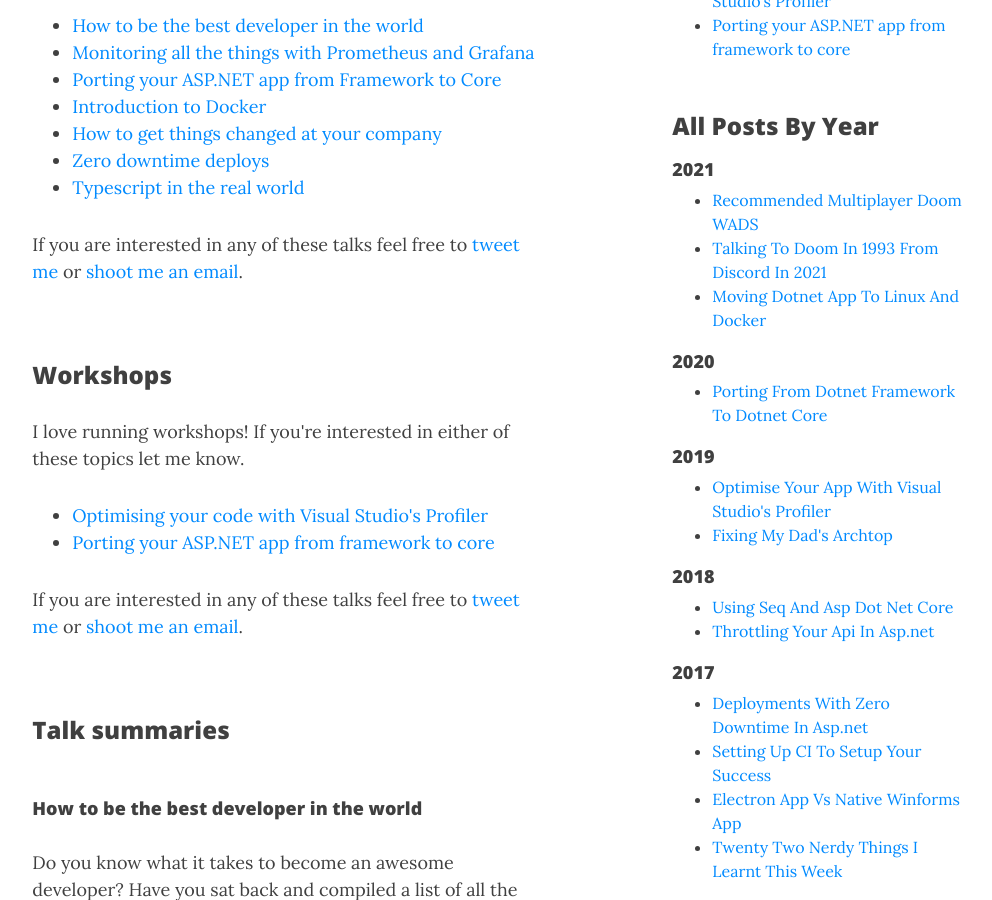
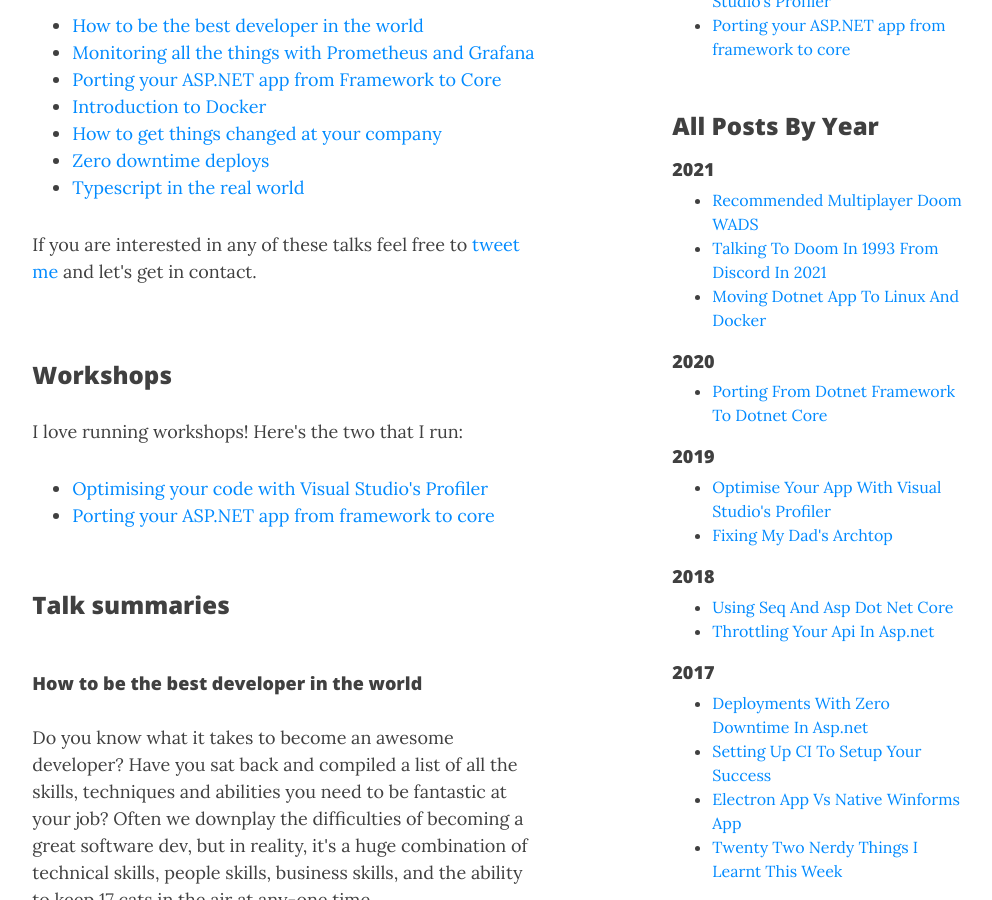
Before and after one commit to rocklan/rocklan.github.io, a Jekyll site: the page built from docs/about.html, in a window 1280 px wide and 900 px high, scrolled down 1295 px. Shown: the whole window, without its empty margins (196-1188 px from the left). Built offline with Jekyll 4.4.1, drawn with Linux system fonts in a browser that asks for light colours.

Commit message:
Update about.html

```diff
--- a/docs/about.html
+++ b/docs/about.html
@@ -30,19 +30,18 @@ cover-img: /images/P1040026.JPG
             <!--<li><a href="#all-things-testing">Unit tests, UI tests and retrofitting to legacy code</a></li>
             <li><a href="#building-an-iPhone-app-with-phonegap">Building an iPhone app with phonegap</a></li>-->
         </ul>
-        <p>If you are interested in any of these talks feel free to <a href="https://twitter.com/rocklan">tweet me</a> or <a href="/contact">shoot me an email</a>.</p>
+        <p>If you are interested in any of these talks feel free to <a href="https://twitter.com/rocklan">tweet me</a> and let's get in contact.</p>
         <br />
     </div>
 </div>
 <div class="row">
     <div class="col-sm-12">
         <h3>Workshops</h3>
-        <p>I love running workshops! If you're interested in either of these topics let me know.</p>
+        <p>I love running workshops! Here's the two that I run:</p>
         <ul>
             <li><a href="/workshops/optimising-your-code-with-visual-studios-profiler">Optimising your code with Visual Studio's Profiler</a></li>
             <li><a href="/workshops/porting-your-aspnet-app-from-framework-to-core">Porting your ASP.NET app from framework to core</a></li>
         </ul>
-        <p>If you are interested in any of these talks feel free to <a href="https://twitter.com/rocklan">tweet me</a> or <a href="/contact">shoot me an email</a>.</p>
         <br />
     </div>
 </div>
```
